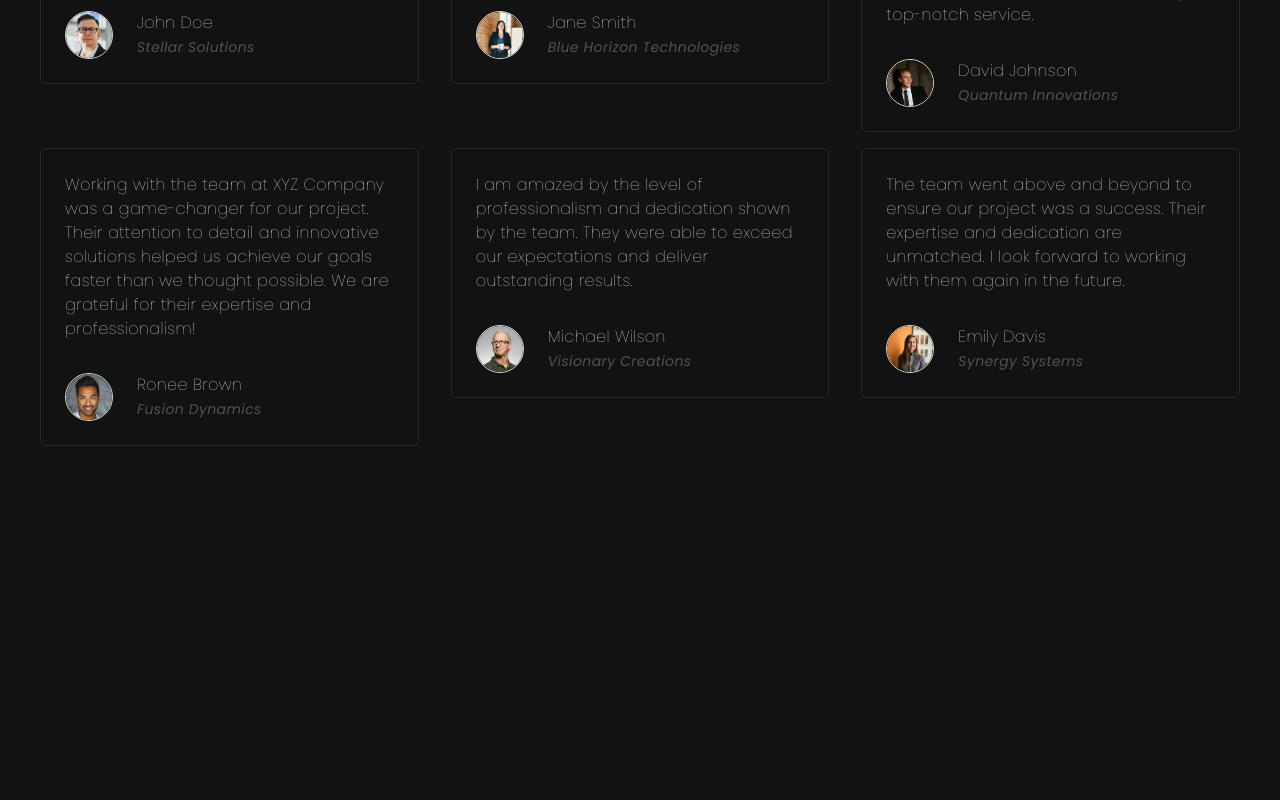
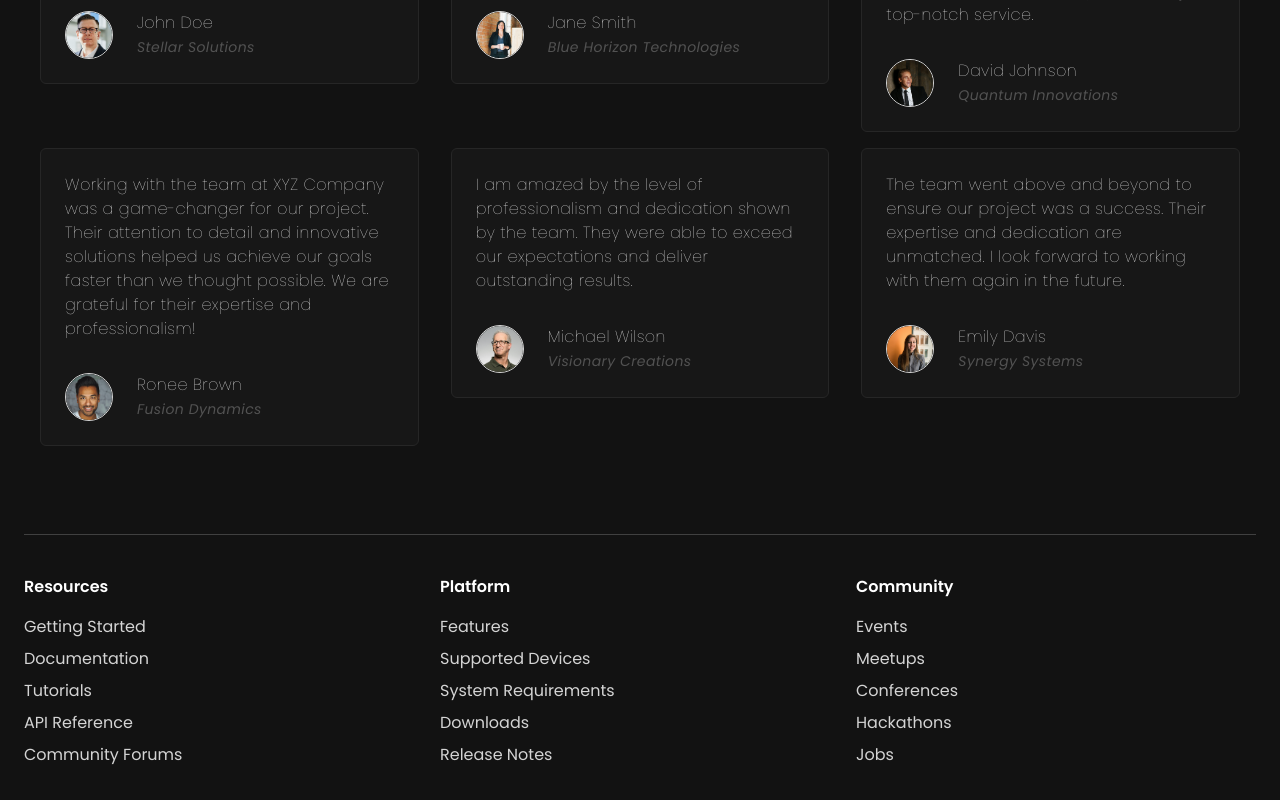
Before and after one commit to otiisaac199/virtual-r, a React (Vite) app: page / in a window 1280 px wide. Shown: the part 3551-4351 px from the top of the page. Before the commit the page ends 4005 px from the top, so only its background shows below. Built offline with nearby package versions, Linux system fonts and the light colour scheme.

Commit message:
feat: added the footer component chores: added some styles to my testimonial

```diff
--- a/src/App.jsx
+++ b/src/App.jsx
@@ -1,4 +1,5 @@
 import FeatureSection from "./components/FeatureSection";
+import Footer from "./components/Footer";
 import HeroSection from "./components/HeroSection";
 import Navbar from "./components/Navbar";
 import Price from "./components/Price";
@@ -15,6 +16,7 @@ const App = () => {
         <Workflow />
         <Price />
         <Testimonial />
+        <Footer />
       </div>
     </>
   );
--- /dev/null
+++ b/src/components/Footer.jsx
@@ -0,0 +1,59 @@
+import { communityLinks, platformLinks, resourcesLinks } from "../constants";
+
+const Footer = () => {
+  return (
+    <footer className="mt-20 border-t py-10 border-neutral-700">
+      <div className="grid grid-cols-2 lg:grid-cols-3 gap-4 ">
+        <div>
+          <h3 className="text-md font-semibold mb-4">Resources</h3>
+          <ul className="space-y-2">
+            {resourcesLinks.map((resource, index) => (
+              <li key={index}>
+                <a
+                  className="text-neutral-300 hover:text-white"
+                  href={resource.href}
+                >
+                  {resource.text}
+                </a>
+              </li>
+            ))}
+          </ul>
+        </div>
+
+        <div>
+          <h3 className="text-md font-semibold mb-4">Platform</h3>
+          <ul className="space-y-2">
+            {platformLinks.map((platform, index) => (
+              <li key={index}>
+                <a
+                  className="text-neutral-300 hover:text-white"
+                  href={platform.href}
+                >
+                  {platform.text}
+                </a>
+              </li>
+            ))}
+          </ul>
+        </div>
+
+        <div>
+          <h3 className="text-md font-semibold mb-4">Community</h3>
+          <ul className="space-y-2">
+            {communityLinks.map((community, index) => (
+              <li key={index}>
+                <a
+                  className="text-neutral-300 hover:text-white"
+                  href={community.href}
+                >
+                  {community.text}
+                </a>
+              </li>
+            ))}
+          </ul>
+        </div>
+      </div>
+    </footer>
+  );
+};
+
+export default Footer;
--- a/src/components/Testimonial.jsx
+++ b/src/components/Testimonial.jsx
@@ -9,7 +9,7 @@ const Testimonial = () => {
       <div className="flex flex-wrap justify-center">
         {testimonials.map((testimonial, index) => (
           <div key={index} className="w-full sm:w-1/2 lg:w-1/3 px-4 py-2">
-            <div className="bg-neutral rounded-md p-6 text-md border border-neutral-800 font-thin">
+            <div className="bg-neutral-900 rounded-md p-6 text-md border border-neutral-800 font-thin">
               <p>{testimonial.text}</p>
               <div className="flex mt-8 items-center">
                 <img
```
